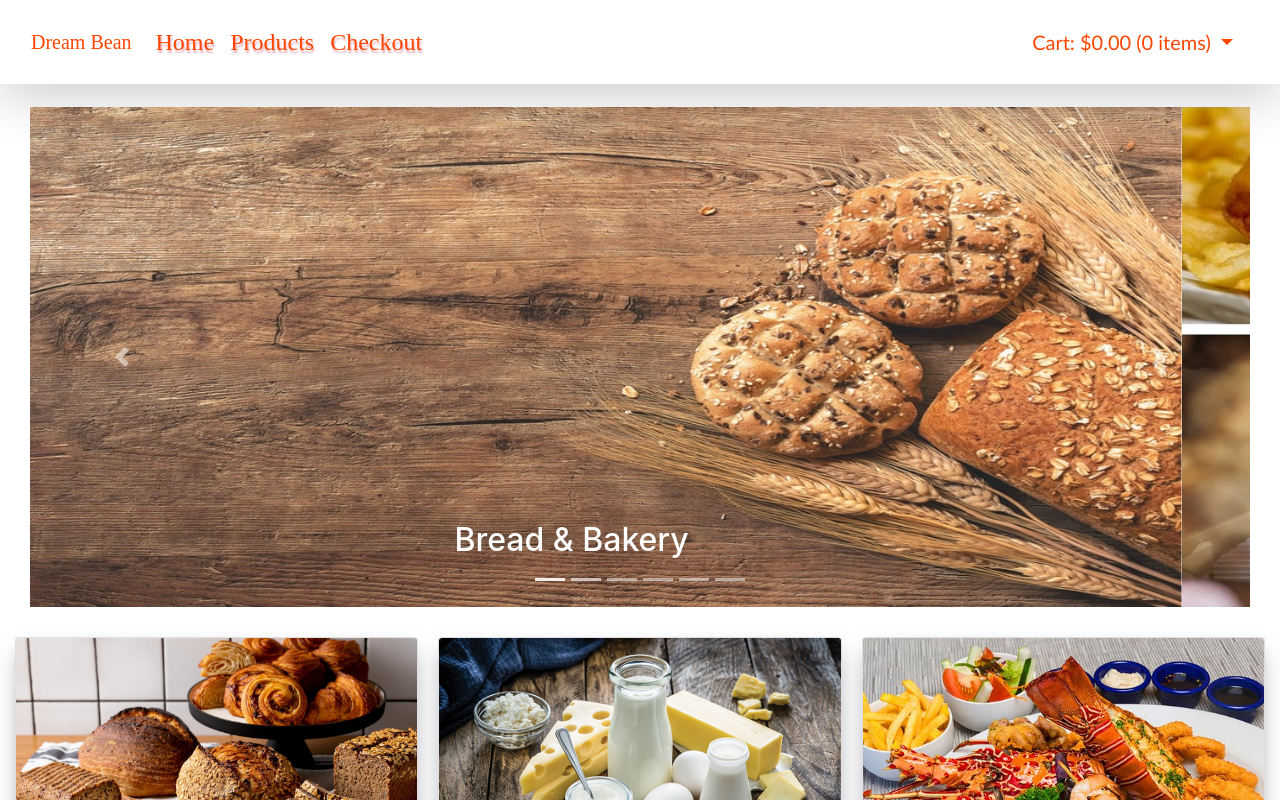
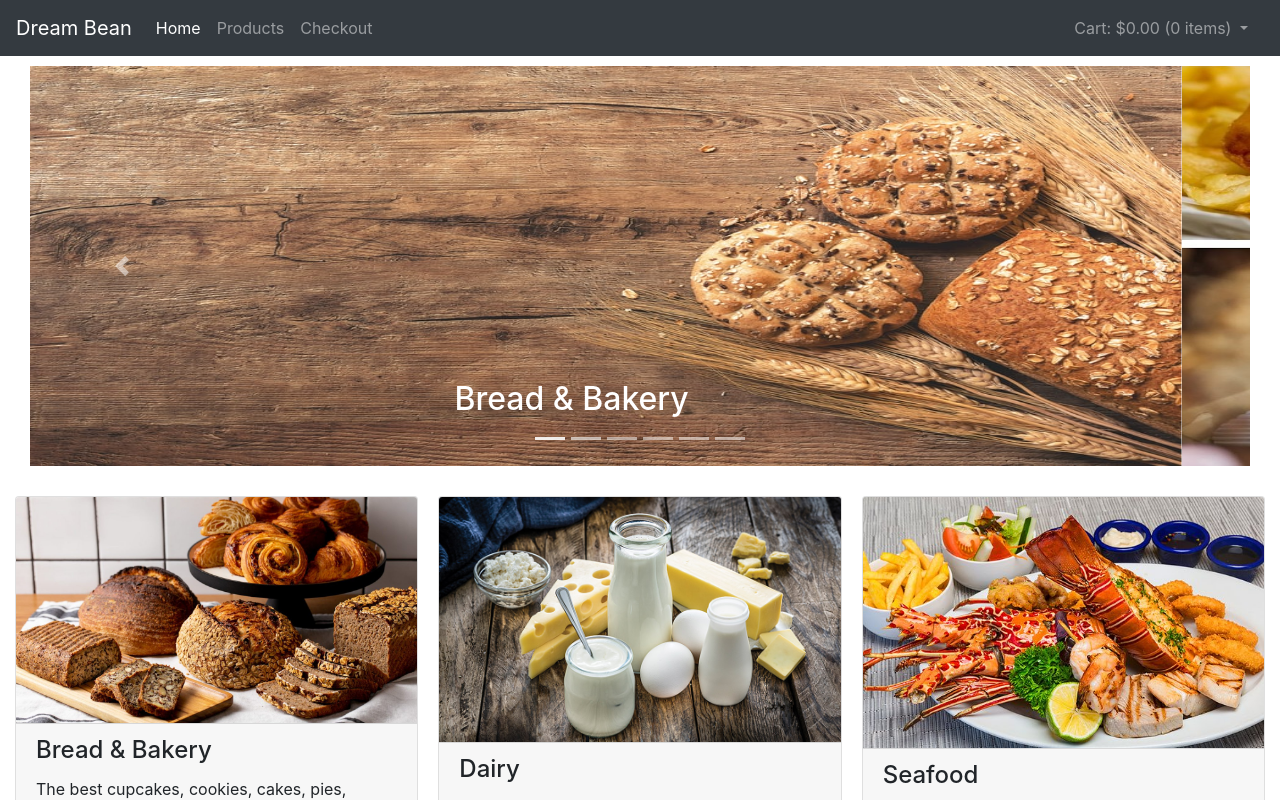
Before and after one commit to kalaipraveen/angular-website, an Angular app: page /#/welcome in a window 1280 px wide. Shown: the top 800 px of the page. Built offline with nearby package versions, Linux system fonts and the light colour scheme.

Commit message:
refactored code

```diff
--- a/src/app/cart/cart-menu.component.html
+++ b/src/app/cart/cart-menu.component.html
@@ -1,8 +1,7 @@
 <ul class="nav navbar-nav mr-md-2">
     <li class="nav-item dropdown">
         <a class="nav-link dropdown-toggle" data-toggle="dropdown" href="#" role="button" aria-haspopup="true"
-            aria-expanded="false" style=" font-size:15pt; font-family:'Gill Sans', 'Gill Sans MT', Calibri, 'Trebuchet MS', sans-serif;
-            color: #FF4500;">
+            aria-expanded="false">
             Cart: {{cart.amount | currency:'USD':true:'1.2-2'}}
             ({{cart.count}} items)
         </a>
--- a/src/app/category/category-card.component.css
+++ b/src/app/category/category-card.component.css
@@ -7,7 +7,3 @@
 .btn:hover {
   box-shadow: 0 12px 16px 0 rgba(0, 0, 0, 0.24), 0 17px 50px 0 rgba(0, 0, 0, 0.19);
 }
-
-#browse-card{
-  box-shadow: rgba(50, 50, 93, 0.25) 0px 13px 27px -5px, rgba(0, 0, 0, 0.3) 0px 8px 16px -8px;
-}
--- a/src/app/category/category-card.component.html
+++ b/src/app/category/category-card.component.html
@@ -1,14 +1,9 @@
-  <div class="card" id="browse-card">
-    <img
-      class="card-img-top img-fluid center-block product-item"
-      src="{{ category.imageS }}"
-      alt="{{ category.title }}"
-    />
-    <div class="card-block">
-      <div class="card-footer">
-        <h4 class="card-title">{{ category.title }}</h4>
-        <p class="card-text">{{ category.desc }}</p>
-        <a class="btn" (click)="onSelect(category)">Browse</a>
-      </div>
-    </div>
+<div class="card">
+  <img class="card-img-top img-fluid center-block product-item" src="{{ category.imageS }}"
+    alt="{{ category.title }}" />
+  <div class="card-footer">
+    <h4 class="card-title">{{ category.title }}</h4>
+    <p class="card-text">{{ category.desc }}</p>
+    <a class="btn" (click)="onSelect(category)">Browse</a>
+  </div>
 </div>
--- a/src/app/category/category-list.component.html
+++ b/src/app/category/category-list.component.html
@@ -1,4 +1,4 @@
-<div class="card mb-3">
+<div class="card mb-3" id="home-page">
     <h5 class="card-header">Categories</h5>
     <ul class="list-group list-group-flush">
         <a class="list-group-item" *ngFor="let category of categories" (click)="filterProducts(category)">
--- a/src/app/category/category-slide.component.html
+++ b/src/app/category/category-slide.component.html
@@ -1,6 +1,5 @@
-
 <img class="d-block w-100 " style="min-height: 100px;
-max-height: 500px;"  src="{{category.imageL}}" alt="{{category.title}}">
+max-height:400px;" src="{{category.imageL}}" alt="{{category.title}}">
 <div class="carousel-caption">
     <h2>{{category.title}}</h2>
 </div>
--- a/src/app/navbar/navbar.component.css
+++ b/src/app/navbar/navbar.component.css
@@ -1,11 +1,4 @@
-.navbar-content{
-    color: #FF4500;
-    font-family: 'Times New Roman', Times, serif;
 
+#navbar-head{
+    position:-webkit-sticky;
 }
-
-#navbarNav{
-    font-size:18pt;
-    color: #FF4500;
-    text-shadow: 1px 3px 2px rgba(228, 170, 181, 1);
-}
--- a/src/app/navbar/navbar.component.html
+++ b/src/app/navbar/navbar.component.html
@@ -1,19 +1,14 @@
-<nav class="navbar navbar-expand-lg   shadow-lg p-3 mb-5 "
-  style="background-color: #fff; position:-webkit-sticky;position:sticky; top:0; z-index: 1;">
-  <div class="container-fluid">
+<nav class="navbar navbar-expand-md bg-dark navbar-dark sticky-top" id="navbar-head">
   <a class="navbar-brand navbar-content" [routerLink]="['/welcome']" [innerHTML]="appName"></a>
-    <button class="navbar-toggler hidden-sm-up " type="button" data-toggle="collapse" data-target="#navbarNav"
-      aria-controls="navbarNav" aria-expanded="false" aria-label="Toggle navigation">
+  <button class="navbar-toggler" type="button" data-toggle="collapse" data-target="#collapsibleNavbar">
     <span class="navbar-toggler-icon"></span>
   </button>
-    <div class="collapse navbar-collapse" >
-      <ul class="nav navbar-nav mr-auto" id="navbarNav">
+  <div class="collapse navbar-collapse" id="collapsibleNavbar">
+    <ul class="nav navbar-nav mr-auto">
       <li class="nav-item " *ngFor="let item of navItems">
-          <a class="nav-link navbar-content" [routerLink]="[item.href]"
-            [routerLinkActive]="['active']">{{item.label}}</a>
+        <a class="nav-link navbar-content" [routerLink]="[item.href]" [routerLinkActive]="['active']">{{item.label}}</a>
       </li>
     </ul>
     <db-cart-menu></db-cart-menu>
   </div>
-  </div>
 </nav>
--- a/src/app/product/product-card.component.html
+++ b/src/app/product/product-card.component.html
@@ -1,24 +1,26 @@
 <div class="card-deck-wrapper" style="padding-top: 10px;">
     <div class="card-deck">
-        <div class="card" id="product-card"  *ngFor="let product of products">
+        <div class="card" id="product-card" *ngFor="let product of products">
             <h5 class="card-header text-xs-center">
                 {{product.title}}
             </h5>
-            <img class="card-img-top center-block product-item" src="{{product.imageS}}" alt="{{product.title}}">
+            <img class="card-img-top center-block product-item " src="{{product.imageS}}" alt="{{product.title}}"
+                style="max-height:250px;">
             <div class="card-block text-xs-center" [ngClass]="setClasses(product)">
                 <h5 class="card-text">
                     Price: ${{product.price}}
                 </h5>
-            </div>
+
                 <div class="card-footer text-xs-center">
                     <!--<a class="btn btn-primary" (click)="addToCart(product)">Buy Now</a>-->
-                <a class="btn btn-secondary"id="product-btn" [routerLink]="['/products', product.id]">
+                    <a class="btn btn-secondary" id="product-btn" [routerLink]="['/products', product.id]">
                         View & Buy Now
                     </a>
-            </div>
                     <div class="card-block">
                         <p class="card-text">{{product.desc}}</p>
                     </div>
                 </div>
             </div>
         </div>
+    </div>
+</div>
--- a/src/app/welcome/welcome.component.css
+++ b/src/app/welcome/welcome.component.css
@@ -0,0 +1,4 @@
+.welcome-top{
+    padding-bottom: 30px;
+    padding-top: 10px;
+}
--- a/src/app/welcome/welcome.component.html
+++ b/src/app/welcome/welcome.component.html
@@ -1,6 +1,6 @@
 <div class="container-fluid">
-  <div class="col-md-12" >
-    <div style="padding-bottom: 30px; margin-top: -25px;">
+  <div class="col-md-12">
+    <div class="welcome-top">
       <div id="welcome-products" class="carousel slide" data-ride="carousel">
         <ul class="carousel-indicators">
           <li data-target="#welcome-products" *ngFor="let category of slideCategories; let first=first; let i=index"
@@ -14,7 +14,7 @@
               </db-category-slide>
             </div>
           </div>
-          <a class="carousel-control-prev"  href="#welcome-products" data-slide="prev">
+          <a class="carousel-control-prev" href="#welcome-products" data-slide="prev">
             <span class="carousel-control-prev-icon"></span>
           </a>
           <a class="carousel-control-next" href="#welcome-products" data-slide="next">
@@ -31,3 +31,4 @@
     <db-category-card *ngFor="let category of cardCategories" [category]="category" (select)="selectCategory($event)">
     </db-category-card>
   </div>
+</div>
```
Also changed, not shown: 1 other file (tests, documents, lock files or other folders). Lines whose indentation alone changed are shown as unchanged.
